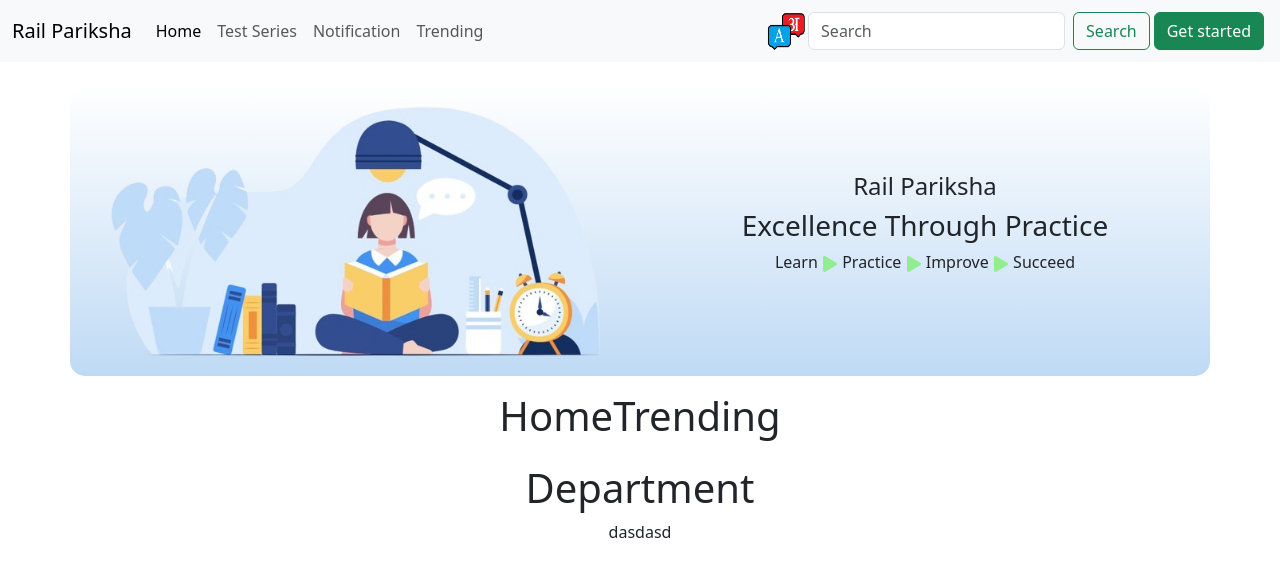
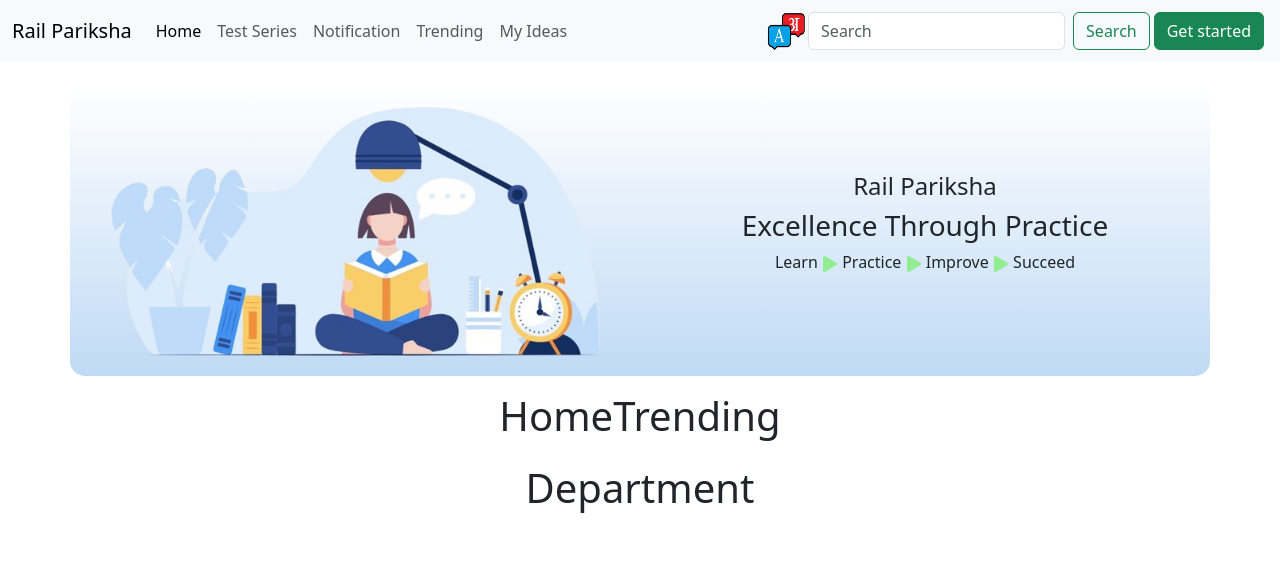
Before and after one commit to deepak-patel101/railpariksha, a React (Create React App) app: page / in a window 1280 px wide. Shown: the top 576 px of the page. Built offline with nearby package versions, Linux system fonts and the light colour scheme.

Commit message:
added new page my 'idea'

```diff
--- a/src/App.js
+++ b/src/App.js
@@ -6,6 +6,7 @@
 import Navbar from "./NAVBAR/navbar";
 import Notification from "./pages/Notification";
 import Trending from "./pages/Trending";
+import YourIdeas from "./pages/YourIdeas";
 import { BrowserRouter as Router, Routes, Route } from "react-router-dom";
 
 function App() {
@@ -19,6 +20,7 @@
           <Route path="/TestSeries" element={<Exam />} />
           <Route path="/Notification" element={<Notification />} />
           <Route path="/Trending" element={<Trending />} />
+          <Route path="/MyIdeas" element={<YourIdeas />} />
 
           <Route path="/Log&Reg" element={<LogReg />} />
         </Routes>
--- a/src/NAVBAR/navbar.jsx
+++ b/src/NAVBAR/navbar.jsx
@@ -54,6 +54,11 @@
                   Trending
                 </Link>
               </li>
+              <li className="nav-item">
+                <Link className="nav-link" to="MyIdeas">
+                  My Ideas
+                </Link>
+              </li>
             </ul>
             <div>
               {language === "english" ? (
--- a/src/pages/Home.jsx
+++ b/src/pages/Home.jsx
@@ -54,7 +54,6 @@
         <div className="row mt-3">
           <div className="col-12">
             <Department />
-            dasdasd
           </div>
         </div>
       </div>
--- /dev/null
+++ b/src/pages/YourIdeas.jsx
@@ -0,0 +1,9 @@
+import React from "react";
+const YourIdeas = () => {
+  return (
+    <>
+      <h1>My Ideas</h1>
+    </>
+  );
+};
+export default YourIdeas;
```
